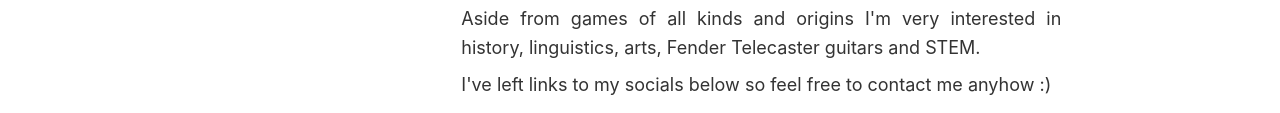
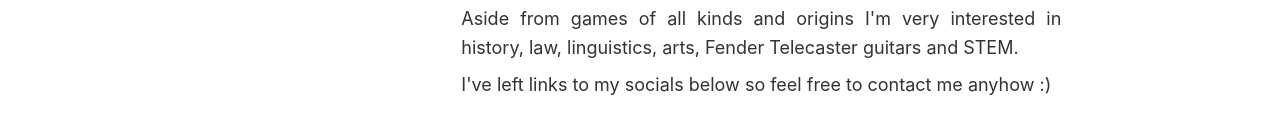
Before and after one commit to reipanta/pantarei.github.io, a plain HTML site: page index.html in a window 1280 px wide. Shown: the part 526-639 px from the top of the page. Drawn offline with Linux system fonts and the light colour scheme.

```diff
--- a/index.html
+++ b/index.html
@@ -40,7 +40,7 @@
                     RU
                     language but I've translated some of the texts (the bigger ones) to ENG — you can find them on <a
                         href="articles.html" class="blue">Articles</a> page.</p>
-                <p>Aside from games of all kinds and origins I'm very interested in history, linguistics, arts, Fender
+                <p>Aside from games of all kinds and origins I'm very interested in history, law, linguistics, arts, Fender
                     Telecaster guitars and STEM.</p>
                 <p>I've left links to my socials below so feel free to contact me anyhow &#58;&#41;</p>
 
```
Also changed, not shown: css/style.css (+0 -64 lines), 1 other file.
